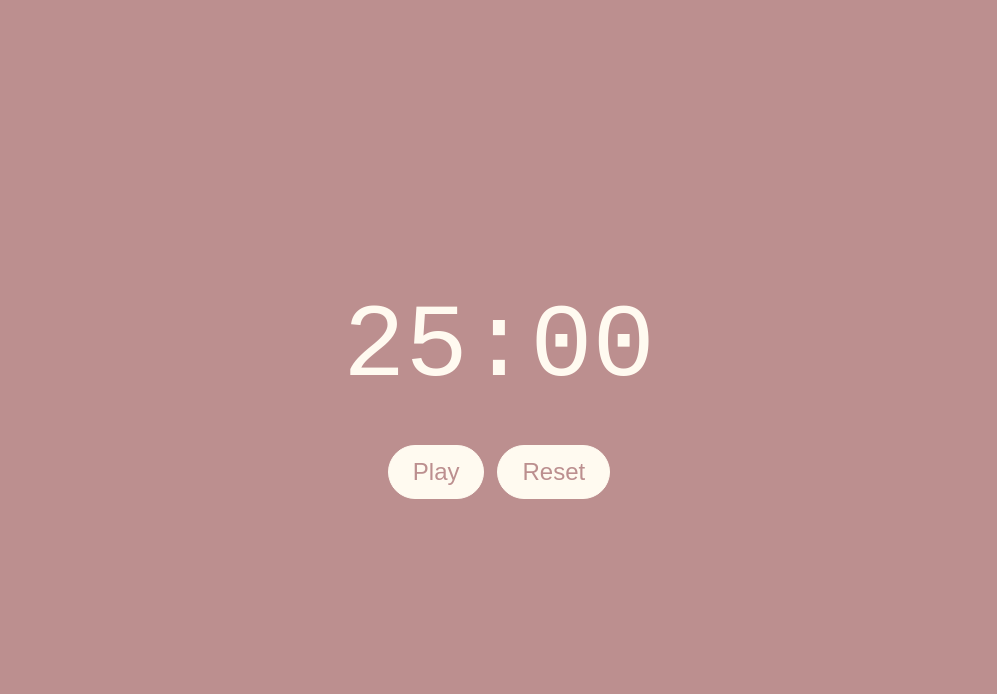
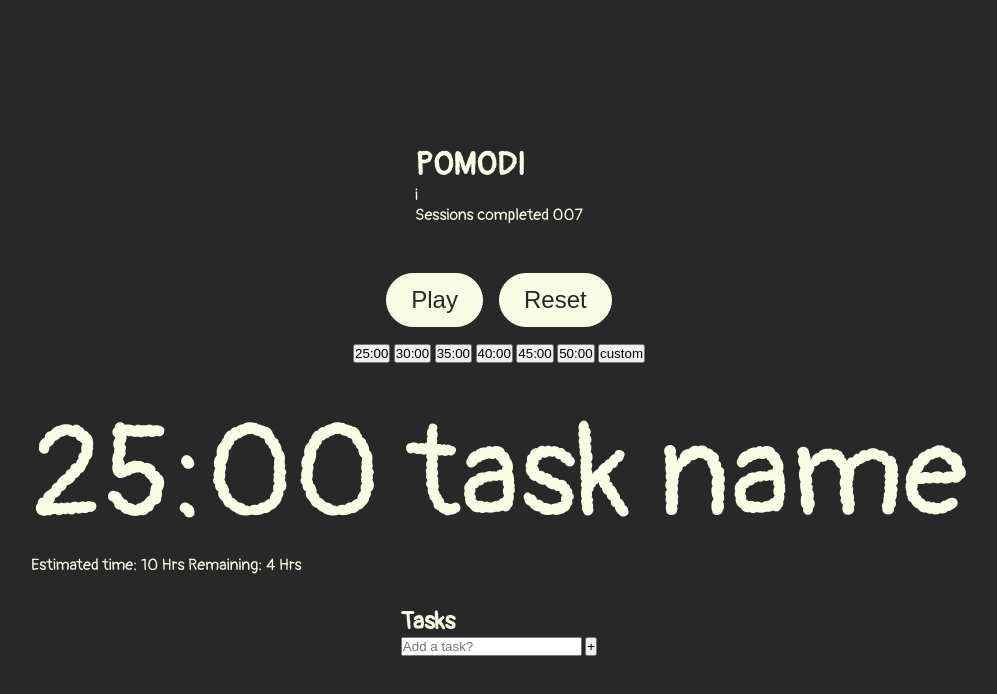
Before and after one commit to Sylvievy/Pomodoro, a plain HTML site: page index.html in a window 1280 px wide. Shown: the whole page, without its empty margins (141-1138 px from the left). Drawn offline with Linux system fonts and the light colour scheme; a web font is replaced by a local one.

Commit message:
Refacctor: HTML struct for new UI

```diff
--- a/index.html
+++ b/index.html
@@ -8,15 +8,55 @@
 </head>
 <body>
     <div class="main">
-        <div class="timerBox" id="timer">
-            24:00
+        <div class="headerBox">
+            <div class="appTitleInfo">
+                <h1 class="appTitle">POMODI</h1>
+                <span class="infoIcon">i</span>
+            </div>
+            <div class="sessionsInfo">
+                <span class="sessionLabel">Sessions completed</span>
+                <span class="sessionCount">007</span>
+            </div>
         </div>
 
-        <div class="ctrlButtons">
-            <button class="button" id="playPauseBtn" >Pause</button>
-            <button class="button" id="resetBtn" >Reset</button>
+        <div class="sessionBox">
+            <div class="ctrlButtons">
+                 <button class="button" id="playPauseBtn" >Pause</button>
+                 <button class="button" id="resetBtn" >Reset</button>
+            </div>
+            <div class="sessionButtons">
+                <button class="">25:00</button>
+                <button class="">30:00</button>
+                <button class="">35:00</button>
+                <button class="">40:00</button>
+                <button class="">45:00</button>
+                <button class="">50:00</button>
+                <button class="">custom</button>
+            </div>
         </div>
 
+        <div class="timerdisplayBox">
+            <div class="timerBox">
+                <span class="timer"  id="timer">24:00</span>
+                <span class="taskName">task name</span>
+            </div>
+            <div class="estimatedTime">
+                <span>Estimated time: 10 Hrs</span>
+                <span>Remaining: 4 Hrs</span>
+            </div>
+        </div>
+
+        <div class="tasksBox">
+            <h2>Tasks</h2>
+
+            <div class="addTaskContainer">
+                <input type="text" id="newTaskInput"
+                placeholder="Add a task?" />
+                <button id="addTaskButton">+</button>
+            </div>
+
+            <ul id="taskList">
+            </ul>
     </div>
 
     <script src="script.js" defer></script>
--- a/style.css
+++ b/style.css
@@ -1,3 +1,24 @@
+@import url('https://fonts.googleapis.com/css2?family=Pangolin&family=Syne+Mono&display=swap');
+@import url('https://fonts.googleapis.com/css2?family=Coming+Soon&display=swap');
+
+.syne-mono-regular {
+  font-family: "Syne Mono", monospace;
+  font-weight: 400;
+  font-style: normal;
+}
+.pangolin-regular {
+  font-family: "Pangolin", cursive;
+  font-weight: 400;
+  font-style: normal;
+}
+.coming-soon-regular {
+  font-family: "Coming Soon", cursive;
+  font-weight: 400;
+  font-style: normal;
+}
+
+
+
 *{
     margin: 0;
     padding: 0;
@@ -6,9 +27,9 @@
 }
 
 body{
-    background-color: rosybrown;
-    font-family:monospace;
-    color: floralwhite;
+    background-color: #282828;
+  font-family: "Pangolin", cursive;
+    color: #F9FDE5;
     min-height: 100vh;
     display: flex;
     flex-direction: column;
@@ -52,9 +73,9 @@ body{
 }
 
 .button{
-    background-color: floralwhite;
-    color: rosybrown;
-    border: 1px solid floralwhite;
+    background-color: #F9FDE5;
+    color: #282828;
+    border: 1px solid #F9FDE5;
     padding: 0.5em 1em;
     font-size: 1.5em;
     cursor:pointer;
@@ -65,10 +86,10 @@ body{
 }
 
 .button:hover{
-    background-color: rosybrown;
-    color: floralwhite;
+    background-color: #282828;
+    color: #F9FDE5;
     border-radius: 1.5em;
-    border: 1px solid floralwhite;
+    border: 1px solid #F9FDE5;
 }
 
 @media (max-width: 600px) {
```
